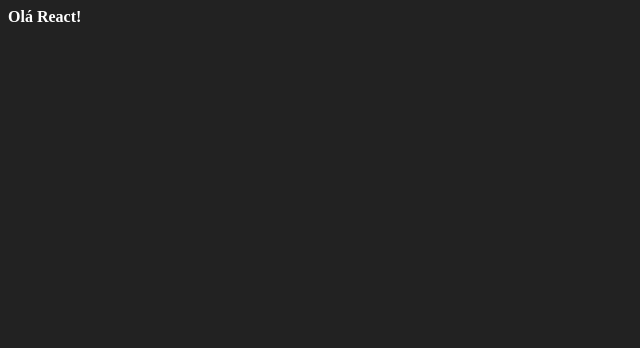
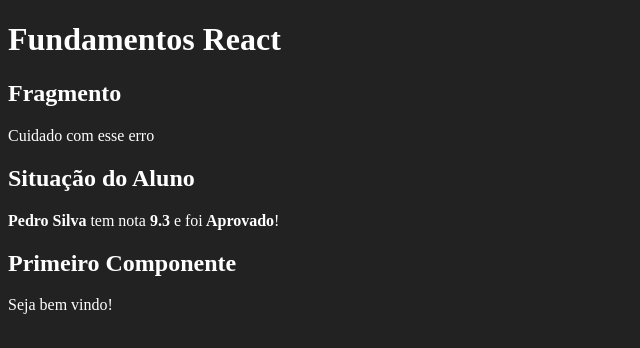
Before and after one commit to rodolforomera/react-redux-fundamentos, a React (Create React App) app: page / in a window 1280 px wide. Shown: the top 348 px of the page, without its empty margins (0-640 px from the left). Built offline with nearby package versions, Linux system fonts and the light colour scheme.

Commit message:
Primeiros componentes

```diff
--- /dev/null
+++ b/src/App.jsx
@@ -0,0 +1,17 @@
+import React from 'react';
+
+import Primeiro from './components/basicos/Primeiro';
+import ComParametro from './components/basicos/ComParametro';
+import Fragmento from './components/basicos/Fragmento';
+
+export default () => (
+    <div id="app">
+        <h1>Fundamentos React</h1>
+        <Fragmento/>
+        <ComParametro
+            titulo="Situação do Aluno"
+            aluno="Pedro Silva"
+            nota={9.3}/>
+        <Primeiro></Primeiro>
+    </div>
+);
--- /dev/null
+++ b/src/components/basicos/ComParametro.jsx
@@ -0,0 +1,17 @@
+import React from 'react';
+
+export default function ComParametro(props) {
+    const status = props.nota >= 7 ? 'Aprovado' : 'Recuperação';
+    return (
+        <div>
+            <h2>{ props.titulo }</h2>
+            <p>
+                <strong>{ props.aluno } </strong>
+                tem nota
+                <strong> { props.nota } </strong>
+                e foi
+                <strong> { status }</strong>!
+            </p>
+        </div>
+    );
+}
--- /dev/null
+++ b/src/components/basicos/Fragmento.jsx
@@ -0,0 +1,10 @@
+import React from 'react';
+
+export default function Fragmento(props) {
+    return (
+        <React.Fragment>
+            <h2>Fragmento</h2>
+            <p>Cuidado com esse erro</p>
+        </React.Fragment>
+    );
+}
--- /dev/null
+++ b/src/components/basicos/Primeiro.jsx
@@ -0,0 +1,13 @@
+import React from 'react'
+
+export default function Primeiro() {
+
+    const msg = 'Seja bem vindo!'
+
+    return (
+        <div>
+            <h2>Primeiro Componente</h2>
+            <p>{ msg }</p>
+        </div>
+    )
+}
--- a/src/index.js
+++ b/src/index.js
@@ -1,13 +1,12 @@
-import './index.css'
-import ReactDOM from 'react-dom'
-import React from 'react'
+import './index.css';
+import ReactDOM from 'react-dom';
+import React from 'react';
 
-const el = document.getElementById('root')
-const tag = <strong>Olá React!</strong>
+import App from './App';
+
+const el = document.getElementById('root');
 
 ReactDOM.render(
-    <div>
-        { tag }
-    </div>,
+    <App/>,
     el
-)
+);
```
